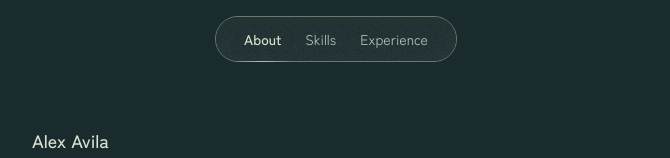
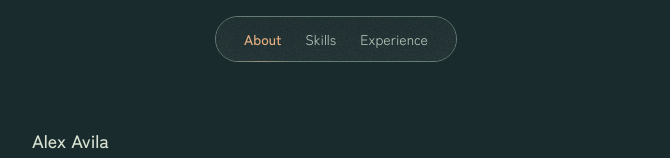
Before and after one commit to alex-avila/portfolio-site-v2, a React (Vite) app: page / in a window 1280 px wide. Shown: the top 158 px of the page, without its empty margins (304-974 px from the left). Built offline with nearby package versions, Linux system fonts and the light colour scheme.

Commit message:
improve navigation colors & animations

```diff
--- a/src/components/Navigation.tsx
+++ b/src/components/Navigation.tsx
@@ -116,19 +116,18 @@
           </div>
         </div>
 
-        <div className="relative grow basis-full transition-all duration-300">
+        <div className="relative grow basis-full">
           <div className="flex items-center justify-end">
             {sections.map((section, index) => (
               <a
                 key={section.id}
-                className="group relative px-3 py-3 text-garden-content-quiet hover:text-garden-content-loud focus:outline-none aria-selected:border-garden-content-loud aria-selected:font-medium aria-selected:text-garden-content-loud dark:text-forest-content dark:hover:text-forest-content-loud dark:aria-selected:text-forest-content-loud"
+                className="group relative px-3 py-3 text-garden-content-quiet hover:text-garden-content-loud focus:outline-none aria-selected:border-garden-accent-2 aria-selected:font-medium aria-selected:text-garden-accent-2 dark:text-forest-content dark:hover:text-forest-content-loud dark:aria-selected:text-forest-accent transition-[color,_font-weight] duration-200"
                 href={`#${section.id}`}
                 onClick={evt => scrollIntoView(evt, index)}
                 aria-selected={sectionsState.prominentSection === section.id}
               >
                 {section.name}
-                {/* TODO: remove the grayscale when you decide on an accent color */}
-                <span className="absolute inset-x-1 -bottom-px left-0 hidden h-px w-full bg-gradient-to-r from-garden-accent/0 via-garden-accent to-garden-accent/0 group-aria-selected:block dark:from-forest-accent/0 dark:via-forest-accent dark:to-forest-accent/0" />
+                <span className="absolute inset-x-1 -bottom-px left-0 opacity-0 h-px w-full bg-gradient-to-r from-garden-accent-2/0 via-garden-accent-2/40 to-garden-accent-2/0 group-aria-selected:opacity-100 dark:from-forest-accent/0 dark:via-forest-accent/40 dark:to-forest-accent/0 transition-opacity duration-200" />
               </a>
             ))}
           </div>
--- a/tailwind.config.js
+++ b/tailwind.config.js
@@ -65,7 +65,8 @@
           'content-quiet': '#877e6e',
           'content-loud': '#4a5f53',
           'content-quiet-2': '#d9d1c9',
-          accent: '#d97a50'
+          accent: '#d97a50',
+          'accent-2': '#4A7B82',
         },
       },
     },
```
